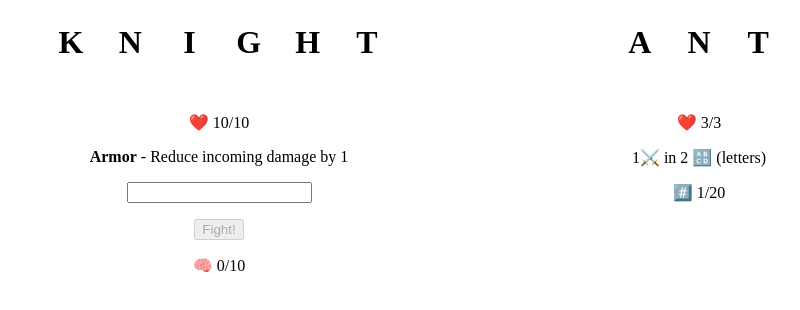
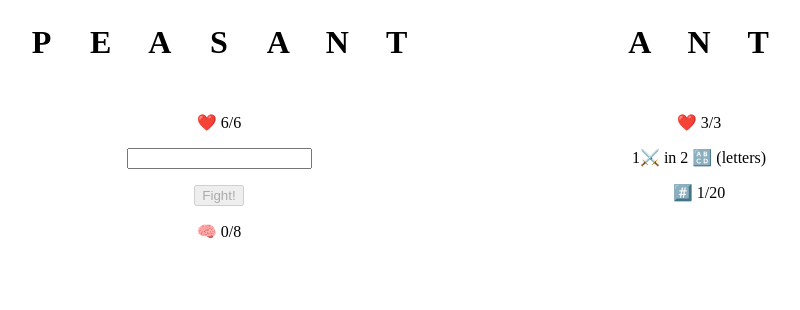
Before and after one commit to rmkubik/dungeon-speller, a React (Vite) app: page / in a window 1280 px wide. Shown: the top 310 px of the page, without its empty margins (29-829 px from the left). Built offline with nearby package versions, Linux system fonts and the light colour scheme.

Commit message:
Add starter player chars and IMP

```diff
--- a/src/data/characters.js
+++ b/src/data/characters.js
@@ -2,6 +2,62 @@ import pickRandomlyFromArray from "../utils/array/pickRandomlyFromArray";
 import isVowel from "../utils/isVowel";
 
 const characters = {
+  peasant: {
+    hp: 6,
+    memory: 8,
+    minWordLength: 4,
+    level: 1,
+    letters: [
+      { text: "p" },
+      { text: "e" },
+      { text: "a" },
+      { text: "s" },
+      { text: "a" },
+      { text: "n" },
+      { text: "t" },
+    ],
+  },
+  innkeep: {
+    hp: 8,
+    memory: 6,
+    minWordLength: 4,
+    level: 1,
+    letters: [
+      { text: "i" },
+      { text: "n" },
+      { text: "n" },
+      { text: "k" },
+      { text: "e" },
+      { text: "e" },
+      { text: "p" },
+    ],
+  },
+  drunk: {
+    hp: 8,
+    memory: 6,
+    minWordLength: 5,
+    level: 1,
+    letters: [
+      { text: "d" },
+      { text: "r" },
+      { text: "u" },
+      { text: "n" },
+      { text: "k" },
+    ],
+  },
+  noble: {
+    hp: 5,
+    memory: 12,
+    minWordLength: 5,
+    level: 1,
+    letters: [
+      { text: "n" },
+      { text: "o" },
+      { text: "b" },
+      { text: "l" },
+      { text: "e" },
+    ],
+  },
   knight: {
     hp: 10,
     memory: 10,
@@ -577,6 +633,40 @@ const characters = {
       { text: "n" },
     ],
   },
+  imp: {
+    hp: 6,
+    encounter: {
+      min: 6,
+      max: 9,
+    },
+    intents: {
+      stab: {
+        letterCount: 3,
+        effect: {
+          value: 2,
+          symbol: "sword",
+        },
+      },
+    },
+    ability: {
+      name: "Spite",
+      effectText: "Deal 1 damage on death",
+      onEnemyLeave: ({ enemy, player }) => {
+        player.takeDamage(1);
+      },
+    },
+    letters: [
+      {
+        text: "i",
+      },
+      {
+        text: "m",
+      },
+      {
+        text: "p",
+      },
+    ],
+  },
 };
 
 export default characters;
--- a/src/hooks/useGame.js
+++ b/src/hooks/useGame.js
@@ -6,7 +6,6 @@ import calculateEffects from "../utils/calculateEffects";
 import getUseableLetters from "../utils/getUseableLetters";
 import pickRandomlyFromArray from "../utils/array/pickRandomlyFromArray";
 import wordsText from "../data/words.txt";
-import pickRandomEnemyCharKey from "../utils/pickRandomEnemyCharKey";
 import countUntriggeredUsedWordLetters from "../utils/countUntriggeredUsedWordLetters";
 import getEnemyForEncounterLevel from "../utils/getEnemyForEncounterLevel";
 
--- a/src/hooks/usePlayer.js
+++ b/src/hooks/usePlayer.js
@@ -2,12 +2,12 @@ import React, { createContext, useContext, useState } from "react";
 import characters from "../data/characters";
 import clamp from "../utils/number/clamp";
 import update from "../utils/array/update";
-import pickRandomPlayerCharKey from "../utils/pickRandomPlayerCharKey";
+import pickRandomPlayerCharKeyForLevel from "../utils/pickRandomPlayerCharKeyForLevel";
 
 const PlayerContext = createContext(null);
 
 const PlayerContextProvider = ({ children }) => {
-  const [key, setKey] = useState(pickRandomPlayerCharKey());
+  const [key, setKey] = useState(pickRandomPlayerCharKeyForLevel(1));
   const character = characters[key];
   const [hp, setHp] = useState(character.hp);
   const [maxHp, setMaxHp] = useState(character.hp);
--- /dev/null
+++ b/src/utils/pickRandomPlayerCharKeyForLevel.js
@@ -0,0 +1,17 @@
+import characters from "../data/characters";
+import pickRandomlyFromArray from "./array/pickRandomlyFromArray";
+import isCharacterValidPlayer from "./isCharacterValidPlayer";
+
+function pickRandomPlayerCharKeyForLevel(level) {
+  const characterEntries = Object.entries(characters);
+  const playerCharacterKeys = characterEntries
+    .filter(
+      ([charKey, char]) => isCharacterValidPlayer(char) && char.level === level
+    )
+    .map(([charKey]) => charKey);
+  const newPlayerCharKey = pickRandomlyFromArray(playerCharacterKeys);
+
+  return newPlayerCharKey;
+}
+
+export default pickRandomPlayerCharKeyForLevel;
```
